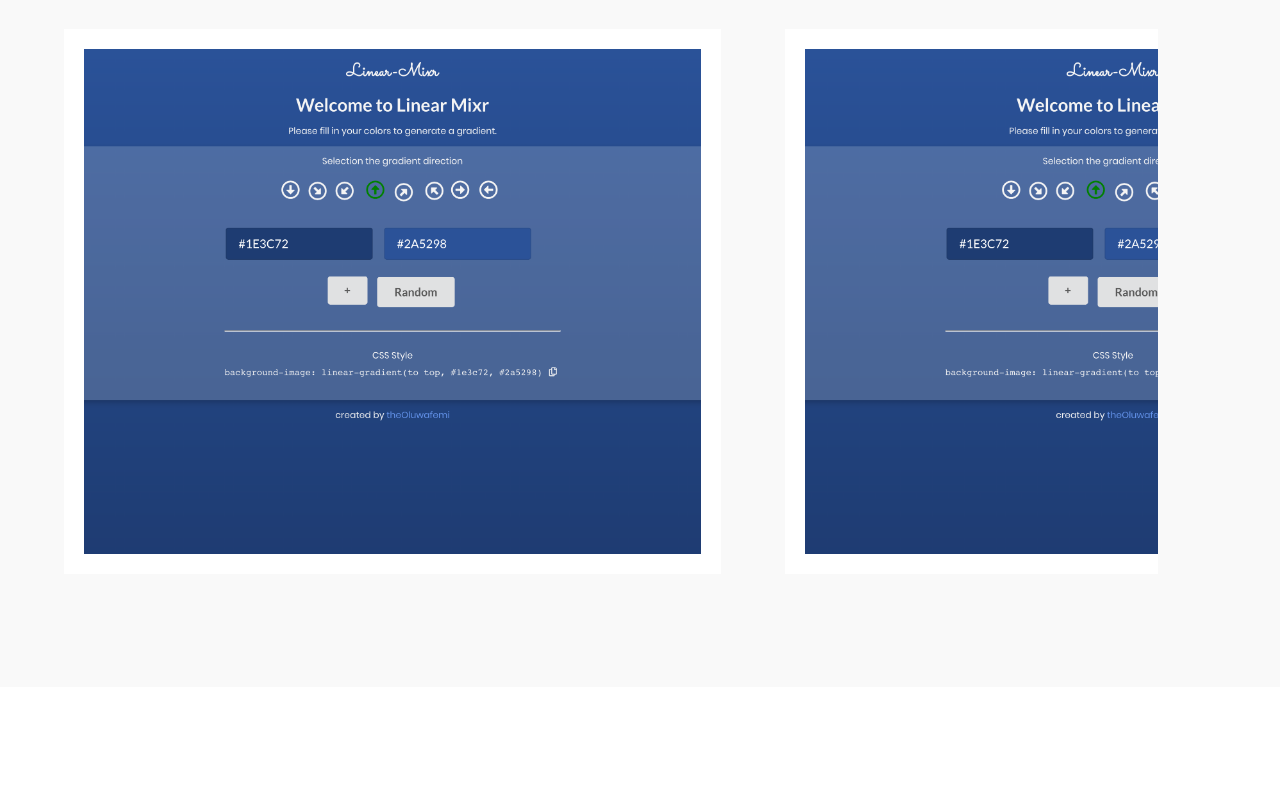
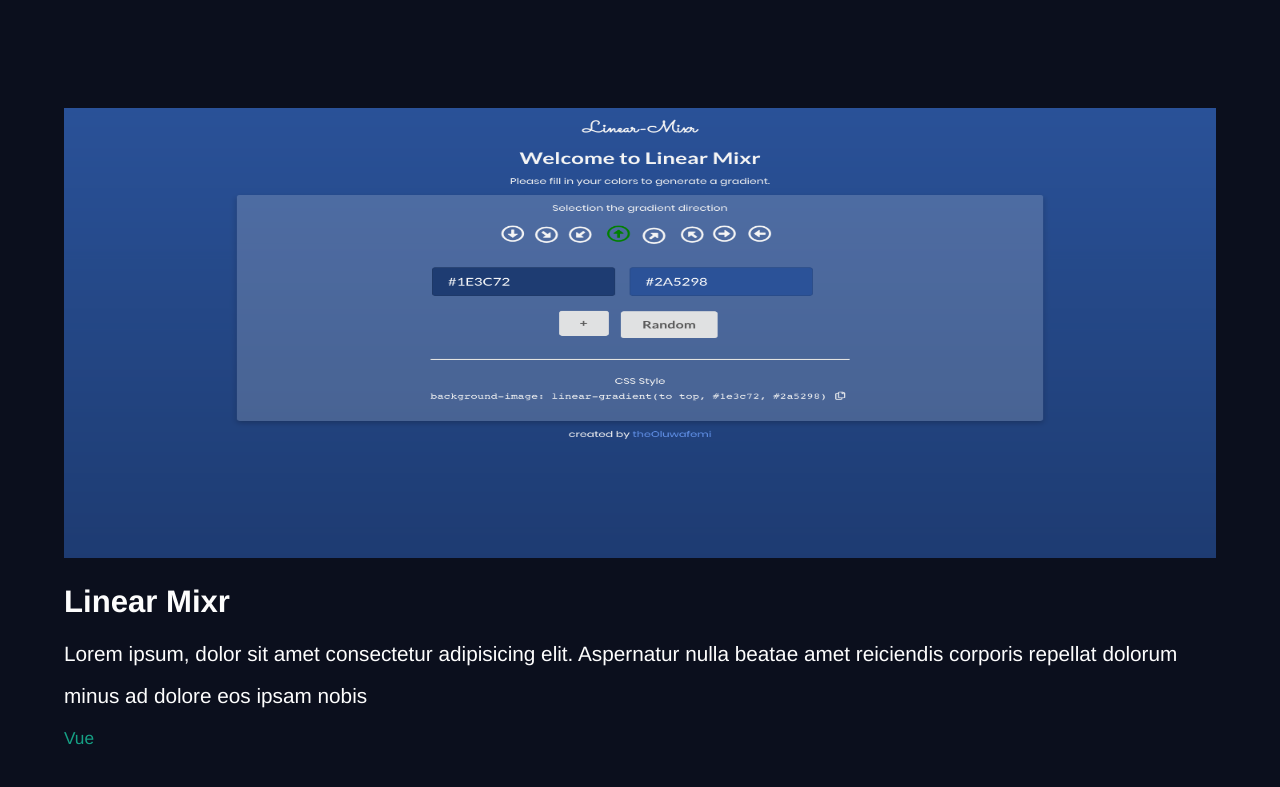
Before and after one commit to TheOluwafemi/portfolio, a Vue app: page / in a window 1280 px wide. Shown: the part 1713-2500 px from the top of the page. Built offline with nearby package versions, Linux system fonts and the light colour scheme; some icons are missing.

Commit message:
feat: projects layout in vertical tiles

```diff
--- a/src/views/Projects.vue
+++ b/src/views/Projects.vue
@@ -1,74 +1,77 @@
 <template>
   <div id="projects">
-    <h1>Some of my works</h1>
+    <h1 class="title">Some of my works</h1>
 
-    <div class="sliders">
-      <div class="slide">
-        <div class="slide__info">
-          hello there
-          <br />welcome
-          <br />welcome
-        </div>
-      </div>
-      <div class="slide">
-        <div class="slide__info">
-          hello there
-          <br />welcome
-          <br />welcome
-        </div>
+    <div class="slide">
+      <img src="../assets/screen.png" alt="screen" />
+      <div class="details">
+        <h2 class="details__title">Linear Mixr</h2>
+        <p
+          class="details__desc"
+        >Lorem ipsum, dolor sit amet consectetur adipisicing elit. Aspernatur nulla beatae amet reiciendis corporis repellat dolorum minus ad dolore eos ipsam nobis</p>
+        <small class="details__tool">Vue</small>
       </div>
     </div>
+
+    <div class="slide"></div>
   </div>
+  <!-- </div> -->
 </template>
 
 <style lang="scss" scoped>
 @import "../assets/styles/_mixins";
+@import "../assets/styles/_variables";
 
 #projects {
-  @include flex-column-center;
+  @include flex-column-center-auto;
   background: #f9f9f9;
   color: #2c3e50;
   padding: 5%;
   justify-content: flex-start;
+  color: $light-text-color;
+  background: $dark-bg-color;
 }
 
-.sliders {
-  height: 90%;
-  width: 95%;
-  overflow-x: scroll;
-  display: flex;
-  align-items: center;
+.title {
+  text-align: center;
+  font-size: 40px;
+  font-weight: 600;
+  text-transform: capitalize;
+  transition: all 0.2s ease-in-out;
+
+  &:hover {
+    -webkit-text-fill-color: #16a085;
+    -webkit-text-stroke: 0px transparent;
+  }
 }
 
 .slide {
-  border: 20px solid white;
-  height: 90%;
-  flex: 0 0 60%;
-  margin-right: 4rem;
-  background-image: url("../assets/screen.png");
-  background-size: cover;
-  background-position: center;
-  background-repeat: no-repeat;
-  position: relative;
+  margin-top: 7rem;
+  margin-bottom: 5rem;
 
-  &:hover .slide__info {
-    height: 90px;
-    padding-top: 10px;
+  img {
+    height: 450px;
+    width: 100%;
   }
 }
 
-.slide__info {
-  width: 100%;
-  height: 0px;
-  overflow: hidden;
-  -webkit-transition: all 0.2s linear;
-  -moz-transition: all 0.2s linear;
-  -o-transition: all 0.2s linear;
-  transition: all 0.2s linear;
-  position: absolute;
-  bottom: 0;
-  background-color: rgba(0, 0, 0, 0.2);
-  color: #fff;
+.details {
+  text-align: left;
+  margin-top: 0.5rem;
+  line-height: 2;
+
+  &__tool {
+    color: #16a085;
+  }
+}
+
+@media screen and (max-width: 425px) {
+  .slide {
+    img {
+      height: 250px;
+      width: 100%;
+    }
+  }
 }
 </style>
 
```
